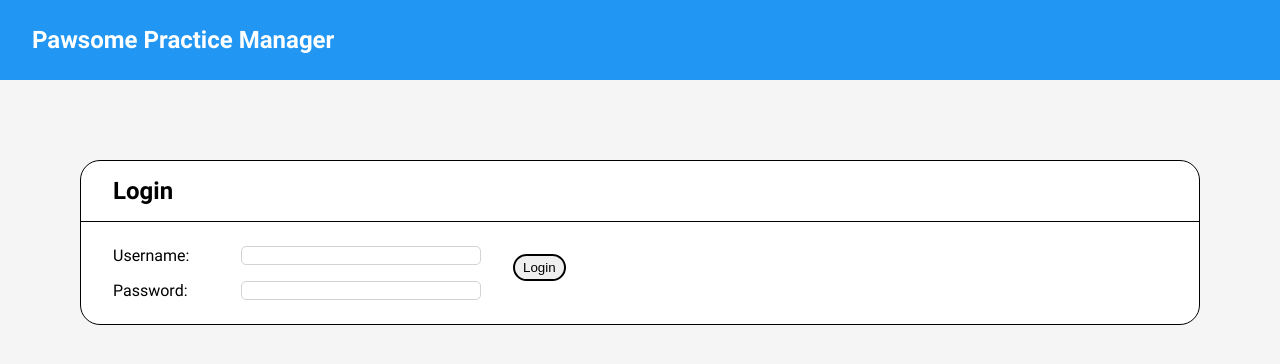
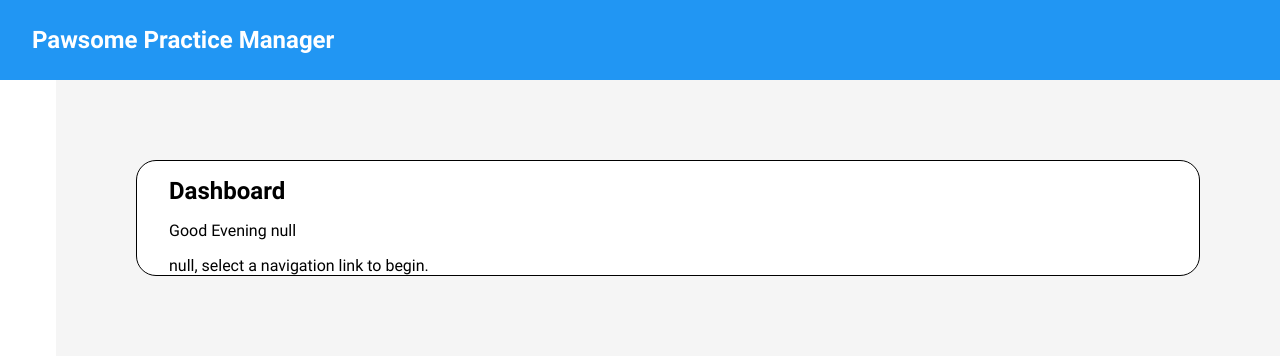
Before and after one commit to TomMhammond/capstone-client, a React (Create React App) app: page /dashboard in a window 1280 px wide. Before the commit this address led to /. Shown: the top 364 px of the page. Built offline with nearby package versions, Linux system fonts and the light colour scheme.

Commit message:
add basic logic for each access type for what dashboard displays

```diff
--- a/src/pages/DashboardPage/DashboardPage.jsx
+++ b/src/pages/DashboardPage/DashboardPage.jsx
@@ -1,19 +1,9 @@
-import { useEffect } from 'react';
 import SideNav from '../../components/SideNav/SideNav';
 import './DashboardPage.scss';
-import { useNavigate } from 'react-router-dom';
 
 export default function DashboardPage( {access, userName} ){
-    const navigate = useNavigate();
-    useEffect(() => {
-        if(!sessionStorage.authToken){
-            return navigate('/');
-        }
-    }, [])
-
     const date = new Date();
     const hour = date.getHours();
-    console.log(hour);
 
     let greeting;
     if(hour >= 0 && hour < 6 ){
@@ -26,6 +16,15 @@ export default function DashboardPage( {access, userName} ){
         greeting = `Good Evening ${userName}`;
     }
 
+
+    let sentence;
+    if(access === 'client'){
+
+        sentence = `${userName}, you have 3 pets in practice: Spike, Crusher, and Fred.`
+    } else {
+        sentence = `${userName}, select a navigation link to begin.`
+    }
+
     return(
         <main className='main'>
             <SideNav access={access}/>
@@ -33,6 +32,7 @@ export default function DashboardPage( {access, userName} ){
                 <div className='dashboard-card'>
                     <h2 className='dashboard-card__title'>Dashboard</h2>
                     <p className='dashboard-card__info'>{greeting}</p>
+                    <p className='dashboard-card__info--gap'>{sentence}</p>
                 </div>
             </section>
         </main>
--- a/src/pages/DashboardPage/DashboardPage.scss
+++ b/src/pages/DashboardPage/DashboardPage.scss
@@ -18,5 +18,15 @@
 
     &__info {
         padding-left: 2rem;
+
+        &--gap {
+            padding-left: 2rem;
+            padding-top: 1rem;
+        }
+    }
+
+    &__list {
+        padding-left: 2rem;
+        padding-top: 1rem;
     }
 }
```
